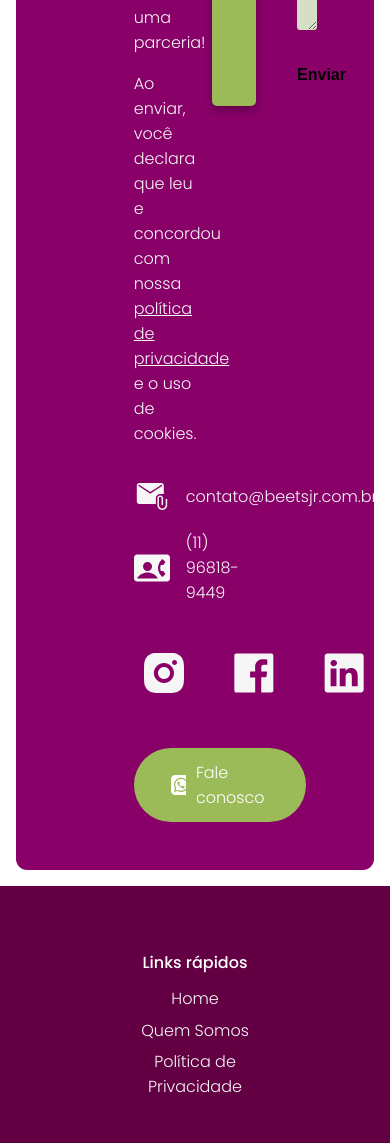
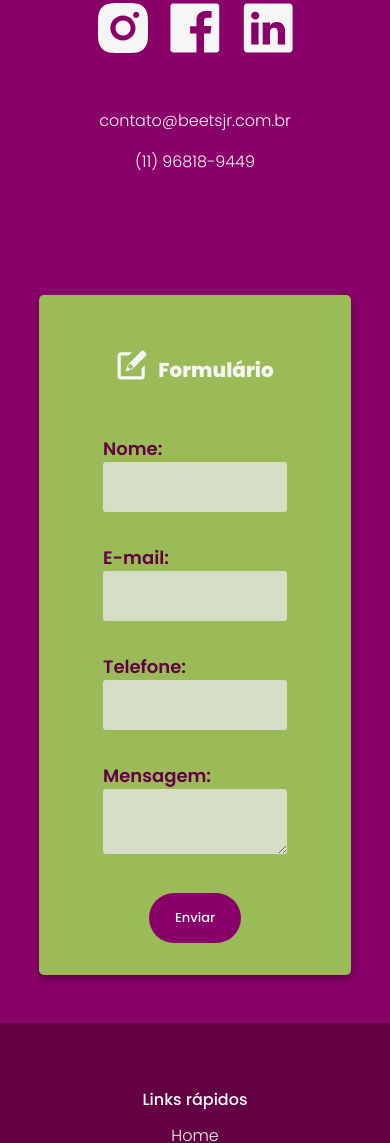
Before and after one commit to Beets-Jr/siteBeets2023, a plain HTML site: page index.html in a window 390 px wide. Shown: the part 4095-5238 px from the top of the page. Drawn offline with Linux system fonts and the light colour scheme.

Commit message:
contato mobile

```diff
--- a/index.html
+++ b/index.html
@@ -281,17 +281,17 @@
             <div class="contato-parte1"> <!-- Parte esquerda, sem contar o formulário -->
                 <h2>Contato</h2>
                 <div class="contato-subtitulo">
-                    <p>Preencha o formulário para solicitar um orçamento,<br> tirar dúvidas, enviar elogios ou solicitar
-                        uma parceria!</p>
-                    <p>Ao enviar, você declara que leu e concordou com<br> nossa <a href="politicaDePrivacidade.html">política de privacidade</a> e o uso de cookies.</p>
+                    <p>Preencha o formulário para solicitar um orçamento, tirar dúvidas, enviar elogios ou solicitar uma parceria!</p>
+                    <p>Ao enviar, você declara que leu e concordou com nossa <a href="politicaDePrivacidade.html">política de privacidade</a> e o uso de cookies.</p>
                 </div>
+                <div class="contato-formasdecontato">
                     <div class="contatos">
                         <div class="contatos-email">
-                        <img src="./assets/email.svg" alt="E-mail">
+                            <img src="./assets/email.svg" alt="E-mail" class="contatos-img">
                             <p>contato@beetsjr.com.br</p>
                         </div>
                         <div class="contatos-tel">
-                        <img src="./assets/telefone.svg" alt="Telefone">
+                            <img src="./assets/telefone.svg" alt="Telefone" class="contatos-img">
                             <p>(11) 96818-9449</p>
                         </div>
                     </div>
@@ -299,6 +299,7 @@
                         <a href="https://www.instagram.com/beetsjr/" target="_blank"><img src="./assets/instagram-cinzaclaro.svg" alt="Instagram" class="contato-logo"></a>
                         <a href="https://www.facebook.com/beetsjr" target="_blank"><img src="./assets/facebook-cinzaclaro.svg" alt="Facebook" class="contato-logo"></a>
                         <a href="https://www.linkedin.com/company/beets-jr/" target="_blank"><img src="./assets/linkedin-cinzaclaro.svg" alt="Linkedin" class="contato-logo"></a>
+                    </div>
                 </div>
                 <br>
                 <a href="https://wa.me/5511968189449" target="_blank">
--- a/styles/home/home-contato.css
+++ b/styles/home/home-contato.css
@@ -57,7 +57,7 @@
     margin-bottom: 1rem;
 }
 
-.contatos img {
+.contatos-img {
     margin-right: 1rem;
 }
 
@@ -160,6 +160,7 @@
 
 .enviar-btn {
     font-size: 1rem;
+    font-family: 'Poppins', sans-serif;
     width: 60%;
     height: 45px;
     border-radius: 20px;
@@ -172,3 +173,91 @@
     background: var(--beterraba-media);
     transition: 250ms linear;
 }
+
+/* mobile */
+@media only screen and (max-width: 1024px) {
+    #contato {
+        padding: 0;
+    }
+
+    .contato-bg {
+        display: flex;
+        flex-direction: column;
+        align-items: center;
+        text-align: center;
+        padding: 3rem 0;
+        border-radius: 0;
+    }
+
+    .contatos-img, .contato-btn {
+        display: none;
+    }
+
+    .contato-formasdecontato {
+        display: flex;
+        flex-direction: column-reverse;
+        margin: 3rem 0;
+    }
+
+    .contatos {
+        width: 100%;
+        margin-bottom: 1rem;
+        display: flex;
+        flex-direction: column;
+        align-items: center;
+    }
+
+    .contato-social {
+        gap: 0px;
+        padding-left: 0;
+    }
+
+    .contato-logo {
+        width: 50px;
+        height: 50px;
+    }
+
+    .contato-parte2 {
+        width: 80%;
+        height: auto;
+    }
+
+    .formurario-titulo {
+        margin: 50px 0;
+    }
+
+    .formulario label {
+        color: var(--beterraba);
+        font-weight: 600;
+    }
+
+    .formulario {
+        margin: 0 4rem;
+    }
+
+    .formulario input {
+        margin-bottom: 2rem;
+        height: 50px;
+    }
+
+    .contato-mensagem {
+        margin-bottom: 2rem;
+        height: 65px;
+    }
+
+    .formulario label {
+        display: block;
+        text-align: left;
+    }
+
+    .enviar-btn {
+        background: var(--beterraba-media);
+        color: white;
+        font-size: 13px;
+        font-weight: 500;
+        height: 50px;
+        width: 50%;
+        border-radius: 50px;
+        margin-bottom: 2rem;
+    }
+}
```
Lines whose indentation alone changed are shown as unchanged.
